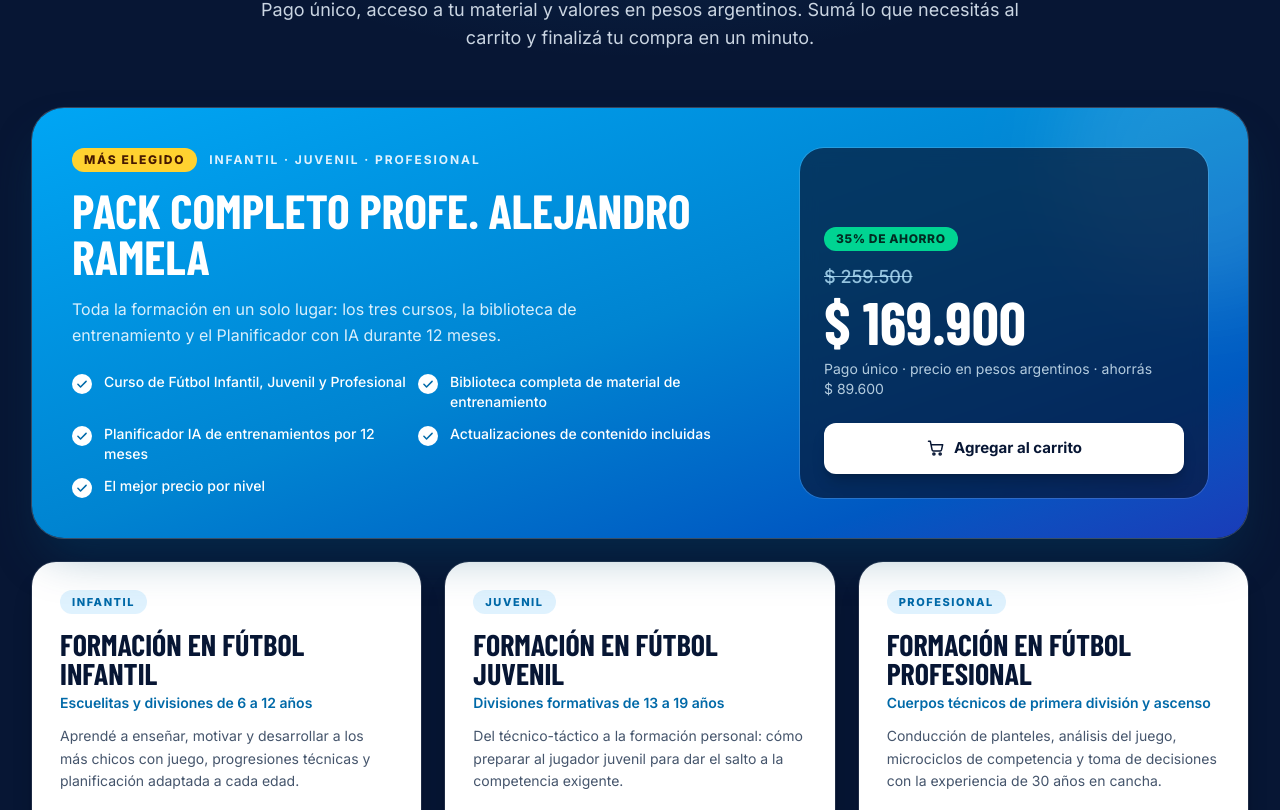
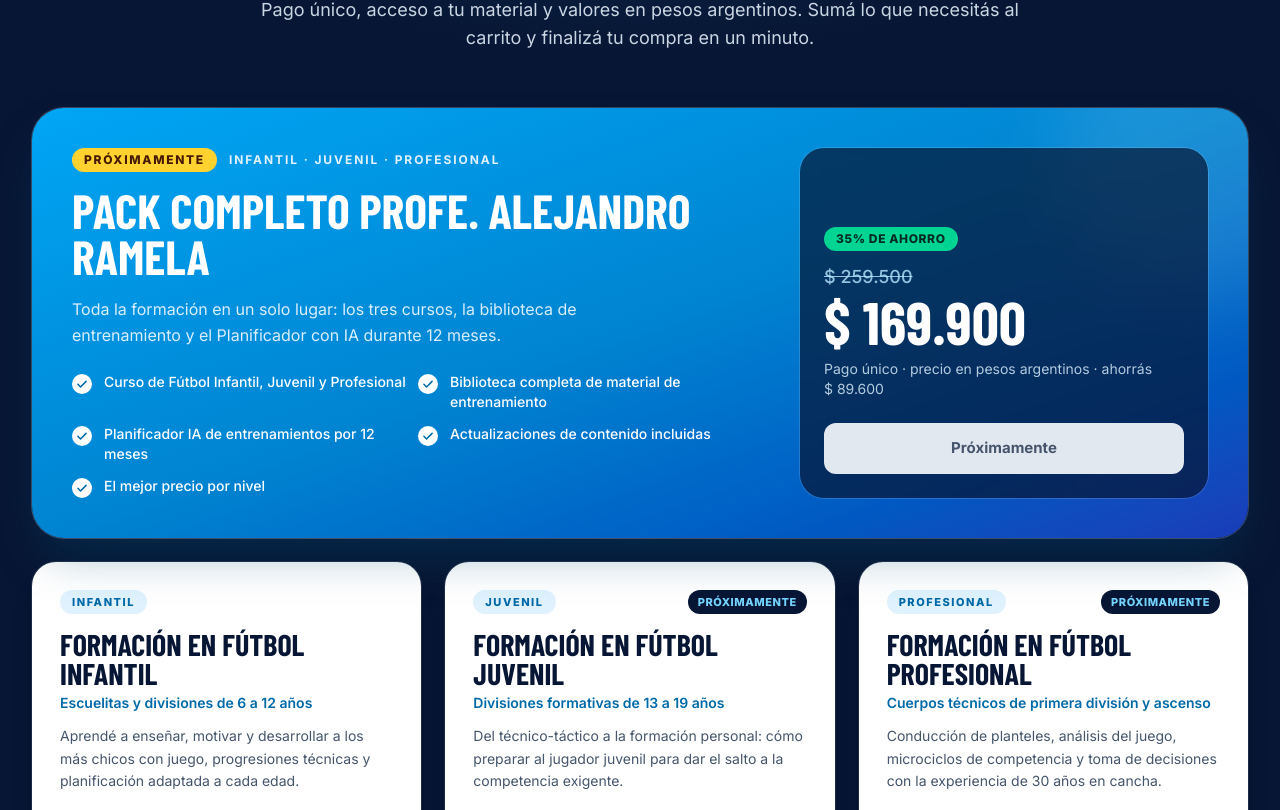
Before and after one commit to Alejaque/Web-Profe.-Ramela, a Next.js app: page / in a window 1280 px wide. Shown: the part 2310-3120 px from the top of the page. Built offline with nearby package versions, Linux system fonts and the light colour scheme; a web font is replaced by a local one.

Commit message:
Add files via upload

```diff
--- a/src/app/api/mp/route.ts
+++ b/src/app/api/mp/route.ts
@@ -1,4 +1,5 @@
 import { NextResponse } from "next/server";
+import { isAvailable } from "@/lib/availability";
 import { SEED_PRODUCTS } from "@/lib/catalog-seed";
 
 export async function POST(req: Request) {
@@ -18,7 +19,7 @@ export async function POST(req: Request) {
   }
 
   // Los precios se toman del catálogo del servidor, nunca del navegador.
-  const items = SEED_PRODUCTS.filter((p) => slugs.includes(p.slug)).map((p) => ({
+  const items = SEED_PRODUCTS.filter((p) => slugs.includes(p.slug) && isAvailable(p.slug)).map((p) => ({
     id: p.slug,
     title: p.name,
     quantity: 1,
--- a/src/components/AddToCartButton.tsx
+++ b/src/components/AddToCartButton.tsx
@@ -2,6 +2,7 @@
 
 import { useCart } from "@/components/CartProvider";
 import { CartIcon, CheckIcon } from "@/components/icons";
+import { isAvailable } from "@/lib/availability";
 
 type Props = {
   slug: string;
@@ -23,6 +24,19 @@ export function AddToCartButton({ slug, variant = "solid", className = "", label
   const { add, inCart, openCart } = useCart();
   const added = inCart(slug);
 
+  if (!isAvailable(slug)) {
+    return (
+      <button
+        type="button"
+        disabled
+        aria-disabled="true"
+        className={`inline-flex cursor-not-allowed items-center justify-center gap-2 rounded-xl bg-slate-200 px-6 py-3.5 text-[15px] font-bold text-slate-600 ${className}`}
+      >
+        Próximamente
+      </button>
+    );
+  }
+
   return (
     <button
       type="button"
--- a/src/components/CartProvider.tsx
+++ b/src/components/CartProvider.tsx
@@ -17,6 +17,7 @@ import {
   setCart,
   subscribeToCart,
 } from "@/lib/cart-store";
+import { isAvailable } from "@/lib/availability";
 import type { Product } from "@/lib/types";
 
 type CartContextValue = {
@@ -61,6 +62,7 @@ export function CartProvider({
   // Productos válidos del carrito (sin los que ya incluye un pack).
   const lines = useMemo(() => {
     const present = slugs
+      .filter(isAvailable)
       .map((slug) => bySlug.get(slug))
       .filter((product): product is Product => Boolean(product));
     const covered = new Set(present.flatMap((product) => product.includesSlugs));
@@ -92,7 +94,7 @@ export function CartProvider({
   const add = useCallback(
     (slug: string) => {
       const product = bySlug.get(slug);
-      if (!product) return;
+      if (!product || !isAvailable(slug)) return;
 
       const current = getCartSnapshot();
       if (current.includes(slug)) {
--- a/src/components/ProductCard.tsx
+++ b/src/components/ProductCard.tsx
@@ -1,5 +1,6 @@
 import { AddToCartButton } from "@/components/AddToCartButton";
 import { CheckIcon } from "@/components/icons";
+import { isAvailable } from "@/lib/availability";
 import { formatARS } from "@/lib/format";
 import type { Product } from "@/lib/types";
 
@@ -10,6 +11,7 @@ function discountPercent(product: Product): number | null {
 
 /** Tarjeta destacada para el pack completo. */
 export function FeaturedProductCard({ product }: { product: Product }) {
+  const badge = isAvailable(product.slug) ? product.badge : "Próximamente";
   const discount = discountPercent(product);
   const saving =
     product.compareAtPriceArs && product.compareAtPriceArs > product.priceArs
@@ -25,9 +27,9 @@ export function FeaturedProductCard({ product }: { product: Product }) {
       <div className="relative grid gap-8 p-7 sm:p-10 lg:grid-cols-[1.25fr_0.75fr] lg:gap-12">
         <div>
           <div className="flex flex-wrap items-center gap-3">
-            {product.badge ? (
+            {badge ? (
               <span className="rounded-full bg-amber-300 px-3 py-1 text-xs font-extrabold uppercase tracking-[0.14em] text-amber-950">
-                {product.badge}
+                {badge}
               </span>
             ) : null}
             <span className="text-xs font-bold uppercase tracking-[0.16em] text-sky-100">
@@ -79,6 +81,7 @@ export function FeaturedProductCard({ product }: { product: Product }) {
 
 /** Tarjeta estándar de curso. */
 export function ProductCard({ product, className = "" }: { product: Product; className?: string }) {
+  const badge = isAvailable(product.slug) ? product.badge : "Próximamente";
   return (
     <article
       className={`flex flex-col rounded-3xl bg-white p-7 text-slate-900 shadow-xl shadow-black/20 ring-1 ring-white/10 ${className}`}
@@ -87,9 +90,9 @@ export function ProductCard({ product, className = "" }: { product: Product; cla
         <span className="rounded-full bg-sky-100 px-3 py-1 text-[11px] font-extrabold uppercase tracking-[0.14em] text-sky-700">
           {product.level}
         </span>
-        {product.badge ? (
+        {badge ? (
           <span className="rounded-full bg-[#071634] px-2.5 py-1 text-[11px] font-extrabold uppercase tracking-wider text-sky-300">
-            {product.badge}
+            {badge}
           </span>
         ) : null}
       </div>
--- /dev/null
+++ b/src/lib/availability.ts
@@ -0,0 +1,9 @@
+/**
+ * Cursos que ya se pueden comprar. Los demás se muestran como "Próximamente".
+ * Para habilitar un curso nuevo, agregá su slug acá.
+ */
+export const AVAILABLE_SLUGS = new Set<string>(["curso-infantil"]);
+
+export function isAvailable(slug: string): boolean {
+  return AVAILABLE_SLUGS.has(slug);
+}
```
